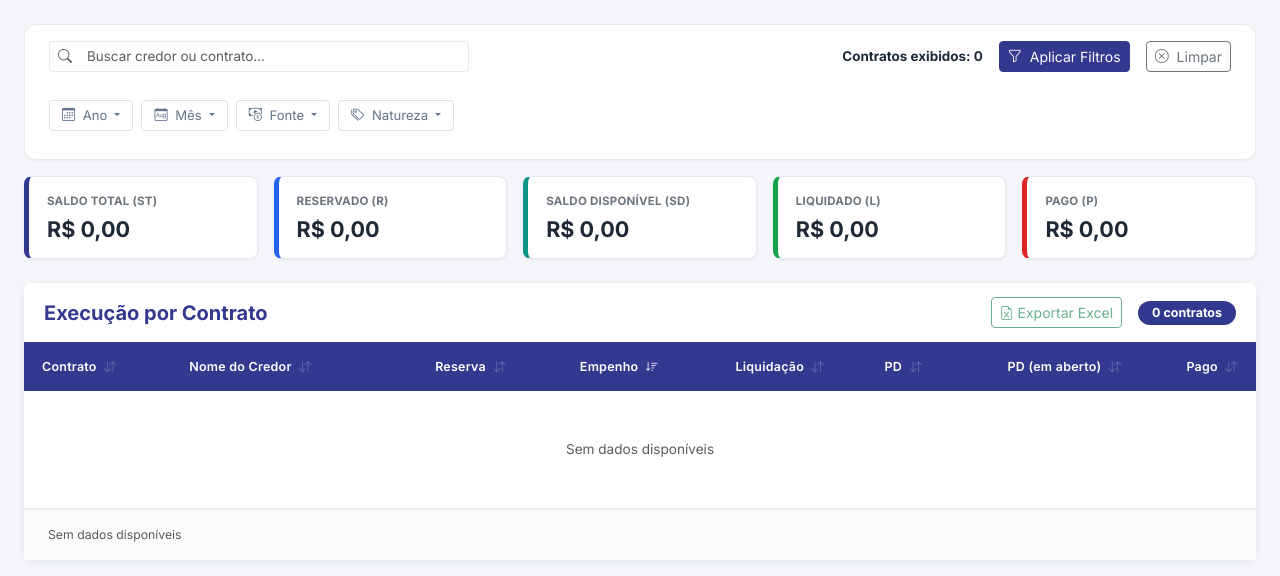
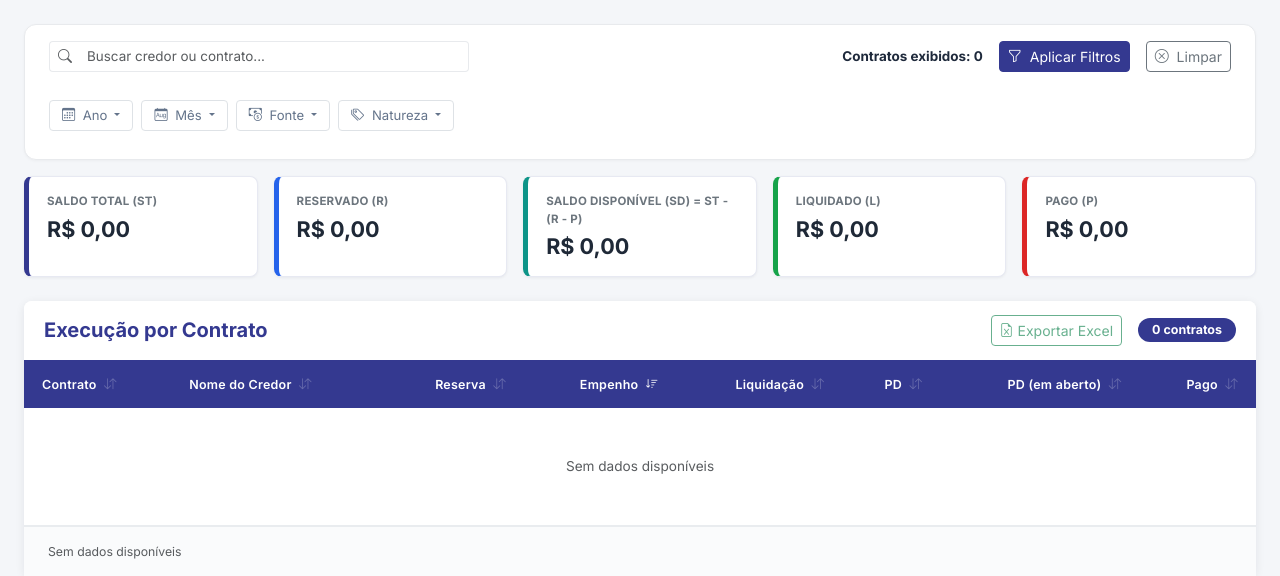
Before and after one commit to guichavess/sgc, a Python web app: template app/templates/financeiro/fundo_rotativo/dashboard.html in a window 1280 px wide. Shown: the part 160-736 px from the top of the page. Run offline with Jinja, Linux system fonts and the light colour scheme; the template is opened without the code that fills it, so the values that code supplies are empty.

Commit message:
feat(financeiro): exibe formula SD = ST - (R - P) no card do Fundo Rotativo
Co-Authored-By: Claude Opus 5 <noreply@anthropic.com>

```diff
--- a/app/templates/financeiro/fundo_rotativo/dashboard.html
+++ b/app/templates/financeiro/fundo_rotativo/dashboard.html
@@ -293,7 +293,7 @@
     <div class="col-12 col-md-6 col-xl">
         <div class="fr-kpi-card fr-kpi-disponivel">
             <div class="card-body">
-                <div class="fr-kpi-label">Saldo Disponível (SD)</div>
+                <div class="fr-kpi-label">Saldo Disponível (SD) = ST - (R - P)</div>
                 <div class="fr-kpi-value" data-money="{{ kpis.disponivel }}" data-money-signed="true"></div>
             </div>
         </div>
```
